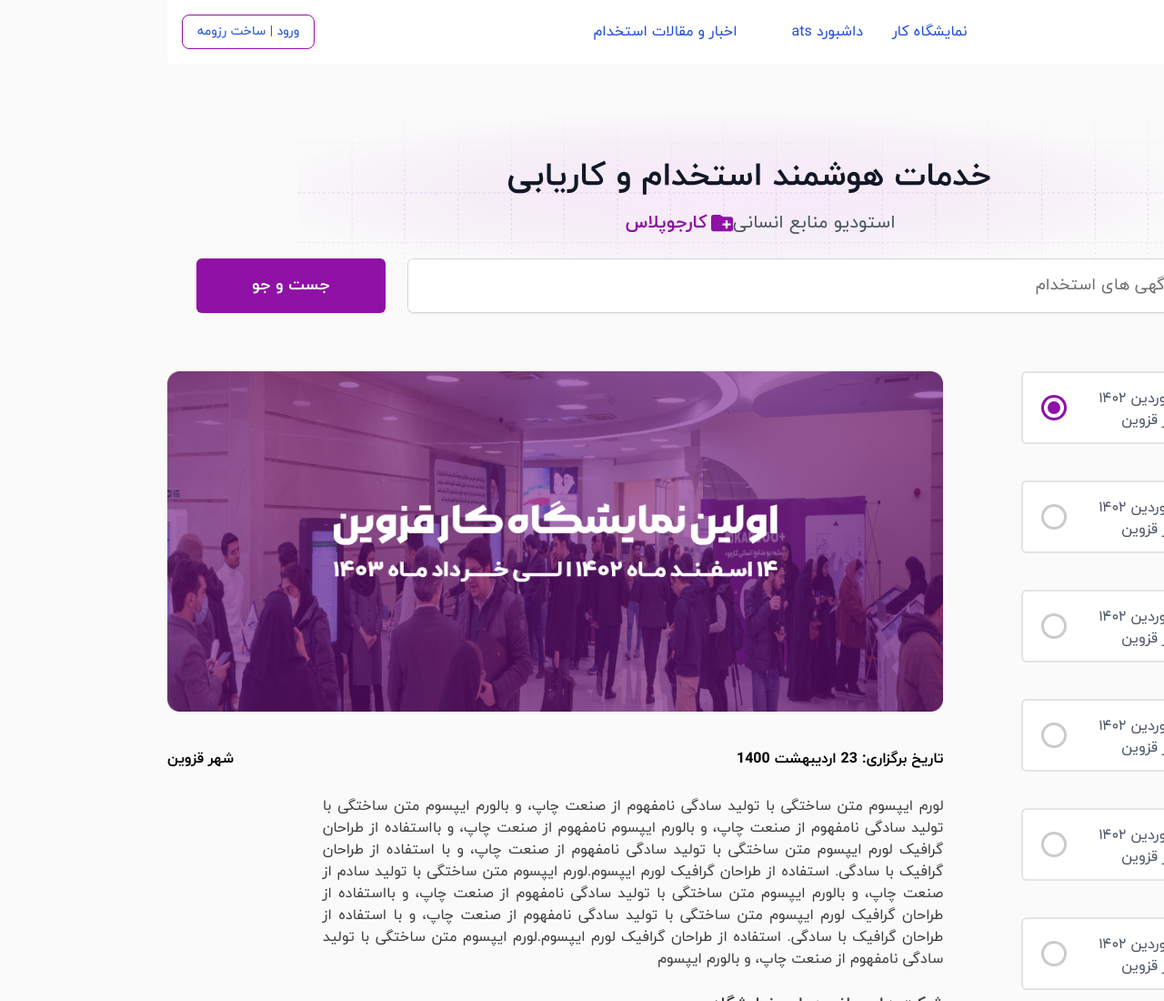
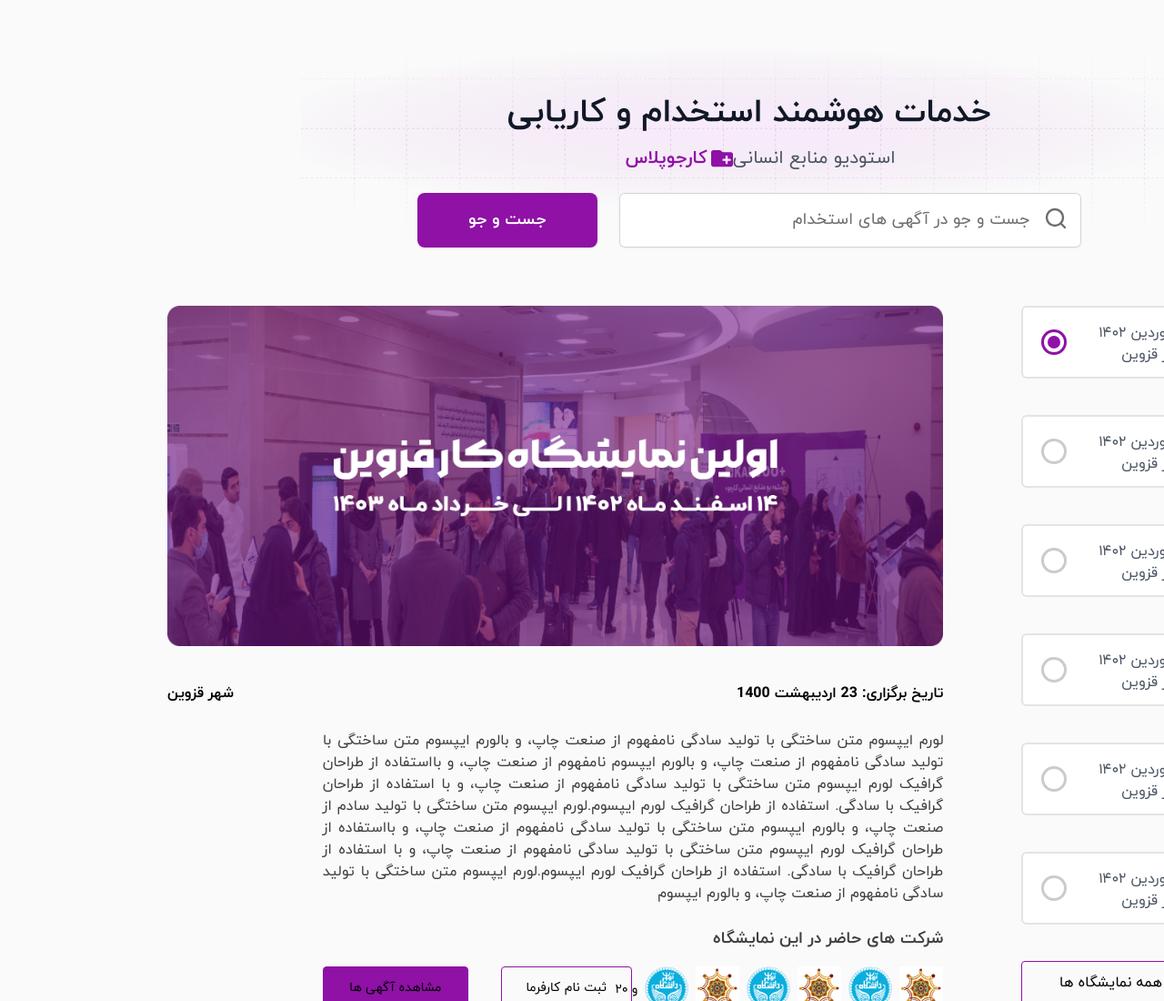
Before and after one commit to workolo-projects/primary-landing, a website: page src/index.html in a window 1280 px wide. Shown: the top 1100 px of the page at 91% size. Drawn offline with nearby package versions, Linux system fonts and the light colour scheme.

Commit message:
Fix-searchbar2

```diff
--- a/src/index.html
+++ b/src/index.html
@@ -10,94 +10,42 @@
   </head>
   <body>
     <main>
-      <nav class="bg-white w-full z-20 top-0 start-0">
-        <div
-          class="max-w-screen-xl flex flex-wrap items-center justify-between mx-auto p-4"
-        >
-          <a href="#" class="flex items-center">
-            <img src="../img/kp.png" class="h-8" alt="Logo" />
-          </a>
-          <div
-            class="flex md:order-2 space-x-3 md:space-x-0 rtl:space-x-reverse"
-          >
-            <button
-              type="button"
-              class="text-blue-700 bg-white hover:bg-blue-200 focus:ring-4 focus:outline-none focus:ring-blue-300 font-medium rounded-lg border border-[#8F11A6] text-sm px-4 py-2 text-center"
-            >
-              ورود | ساخت رزومه
-            </button>
-            <button
-              id="menu-btn"
-              class="inline-flex items-center p-2 w-10 h-10 justify-center text-sm text-gray-500 rounded-lg md:hidden hover:bg-gray-100 focus:outline-none focus:ring-2 focus:ring-gray-200 dark:text-gray-400 dark:hover:bg-gray-700 dark:focus:ring-gray-600"
-              aria-expanded="false"
-            >
-              <span class="sr-only">Open main menu</span>
-              <svg
-                class="w-5 h-5"
-                aria-hidden="true"
-                xmlns="http://www.w3.org/2000/svg"
-                fill="none"
-                viewBox="0 0 17 14"
-              >
-                <path
-                  stroke="currentColor"
-                  stroke-linecap="round"
-                  stroke-linejoin="round"
-                  stroke-width="2"
-                  d="M1 1h15M1 7h15M1 13h15"
-                />
+
+      <div style="background-image:url(./../img/Backround.svg)"  class="w-full gradient-background bg-contain bg-center  bg-no-repeat mt-8 mb-8 p-8 flex flex-col justify-center text-center items-center">
+        <div  class="relative mt-6 sm:order-1 flex justify-center w-1/5 sm:w-3/5">
+          <div class="absolute bottom-2 right-2 sm:bottom-5 sm:right-4">
+            <svg xmlns="http://www.w3.org/2000/svg" width="24" height="24" viewBox="0 0 20 20" fill="none">
+              <path d="M9.16797 16.6667C13.3101 16.6667 16.668 13.3089 16.668 9.16675C16.668 5.02461 13.3101 1.66675 9.16797 1.66675C5.02583 1.66675 1.66797 5.02461 1.66797 9.16675C1.66797 13.3089 5.02583 16.6667 9.16797 16.6667Z" stroke="#6D6D6E" stroke-width="2" stroke-linecap="round" stroke-linejoin="round"/>
+              <path d="M18.3333 18.3333L15 15" stroke="#6D6D6E" stroke-width="2" stroke-linecap="round" stroke-linejoin="round"/>
               </svg>
-            </button>
           </div>
-          <div
-            id="navbar-sticky"
-            class="hidden items-center w-full md:flex md:w-auto md:order-1"
-          >
-            <ul
-              class="flex flex-col p-4 mt-4 md:p-0 md:space-x-8 md:flex-row md:mt-0 bg-white rounded-lg shadow md:shadow-none"
-            >
-              <li>
-                <a
-                  href="#"
-                  class="mx-4 py-2 px-3 text-gray-900 rounded hover:bg-gray-50 md:p-2 md:text-blue-700"
-                  >نمایشگاه کار</a
-                >
-              </li>
-              <li>
-                <a
-                  href="#"
-                  class="py-2 px-3 text-gray-900 rounded hover:bg-gray-50 md:p-2 md:text-blue-700"
-                  >داشبورد ats</a
-                >
-              </li>
-              <li>
-                <a
-                  href="#"
-                  class="mx-4 py-2 px-3 text-gray-900 rounded hover:bg-gray-50 md:p-1 md:text-blue-700"
-                  >اخبار و مقالات استخدام</a
-                >
-              </li>
-            </ul>
+          <input type="text" name="search" id="search" autocomplete="organization" class="sm:w-1/2 w-1/6 pr-9 grow rounded-r-md sm:max-w-screen-lg sm:rounded-md sm:ml-6 border-0 py-2.5 text-sm font-normal sm:pr-14 text-gray-900 shadow-sm ring-1 ring-inset ring-gray-300 placeholder:text-[#6D6D6E] focus:ring-2 focus:ring-inset focus:ring-indigo-600 sm:text-lg " placeholder="جست و جو در آگهی های استخدام">
+          <button type="submit" id="btnClick" class="btn rounded-l-md p-2 sm:rounded-lg w-auto sm:py-4 sm:text-lg sm:px-14 bg-custom-purple px-3.5 py-2.5 text-xs font-semibold text-white shadow-sm hover:bg-custom-purple focus-visible:outline focus-visible:outline-2 focus-visible:outline-offset-2 focus-visible:outline-purple-500">جست و جو</button>
+        </div>
+        <div class="mt-10 flex flex-col justify-center items-center sm:w-auto w-1/5 sm:space-x-5 sm:text-base">
+          <span class="font-bold  text-gray-900 sm:text-4xl text-xl">خدمات هوشمند استخدام و کاریابی</span>
+          <div class="mt-4 flex items-center justify-center space-x-1">
+            <div class="text-gray-600 text-lg sm:text-xl font-medium leading-normal">استودیو منابع انسانی</div>
+            <img src="../img/logo.svg" alt="Transistor" class="max-h-12 object-contain sm:w-6 sm:h-6">
+            <div class="text-lg sm:text-xl text-[#8F11A6] font-bold leading-normal">کارجوپلاس</div>
           </div>
         </div>
-      </nav>
-      <div style="background-image:url(./../img/Backround.svg)"  class="w-full gradient-background bg-contain bg-center  bg-no-repeat mt-8 mb-8 p-8 flex flex-col justify-center text-center items-center">
-         <div  class="mt-6 sm:order-1 flex justify-center w-96 sm:w-full">
-          <input type="text" name="search" id="search" style="background-image:url(./../img/Search.png)" autocomplete="organization" class="bg-no-repeat bg-[length:24px_24px] pr-7 bg-right grow rounded-r-md sm:max-w-screen-lg sm:rounded-md sm:ml-6 border-0 py-2.5 text-sm font-normal sm:pr-8 text-gray-900 shadow-sm ring-1 ring-inset ring-gray-300 placeholder:text-[#6D6D6E] focus:ring-2 focus:ring-inset focus:ring-indigo-600 sm:text-lg " placeholder="جست و جو در آگهی های استخدام">
-          <button type="submit" class="rounded-l-md p-2 sm:rounded-md sm:w-52 sm:py-4 sm:text-lg sm:px-14 bg-custom-purple px-3.5 py-2.5 text-xs font-semibold text-white shadow-sm hover:bg-custom-purple focus-visible:outline focus-visible:outline-2 focus-visible:outline-offset-2 focus-visible:outline-purple-500">جست و جو</button>
-         </div>
-        <div class="mt-10 flex flex-col justify-center items-center sm:space-x-5 sm:text-base">
-          <span class="font-bold  text-gray-900 sm:text-4xl text-2xl">خدمات هوشمند استخدام و کاریابی</span>
-          <div class="mt-4 flex items-center justify-center space-x-1">
-            <div class="text-gray-600 text-xl font-medium leading-normal">استودیو منابع انسانی</div>
-            <img src="../img/logo.svg" alt="Transistor" class="max-h-12 object-contain sm:w-6 sm:h-6">
-            <div class="text-xl text-[#8F11A6] font-bold leading-normal">کارجوپلاس</div>
-          </div>
-        </div>
+      </div>
+       <script>
+        let btnElem = document.getElementById('btnClick');
+        let inputElem = document.getElementById('search');
 
-       </div>
+        if (btnElem) {
+           btnElem.addEventListener('click', clickEvent);
+         } else {
+         console.error('Button element not found');
+          }
+        function clickEvent() {
+          console.log(inputElem.value)
+           }
+       </script>
 
-      <script>
+     <!-- <script>
         document
           .getElementById("menu-btn")
           .addEventListener("click", function () {
@@ -110,7 +58,7 @@
               this.setAttribute("aria-expanded", "false");
             }
           });
-      </script>
+      </script>-->
     </main>
   <div class="calender sm:grid sm:grid-cols-3 mb-6 "><!--calender-->
     <div class="hidden sm:col-span-1 sm:flex sm:place-items-center sm:flex-col">
```
